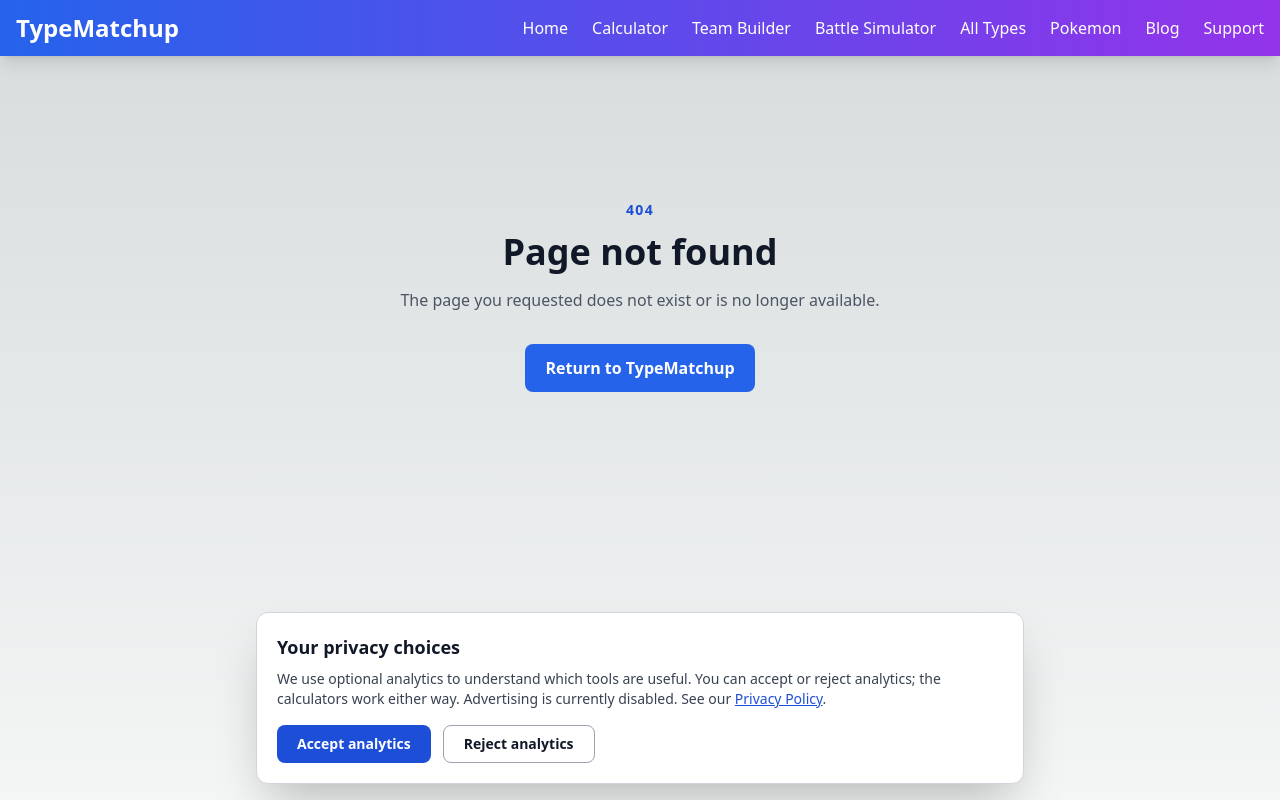
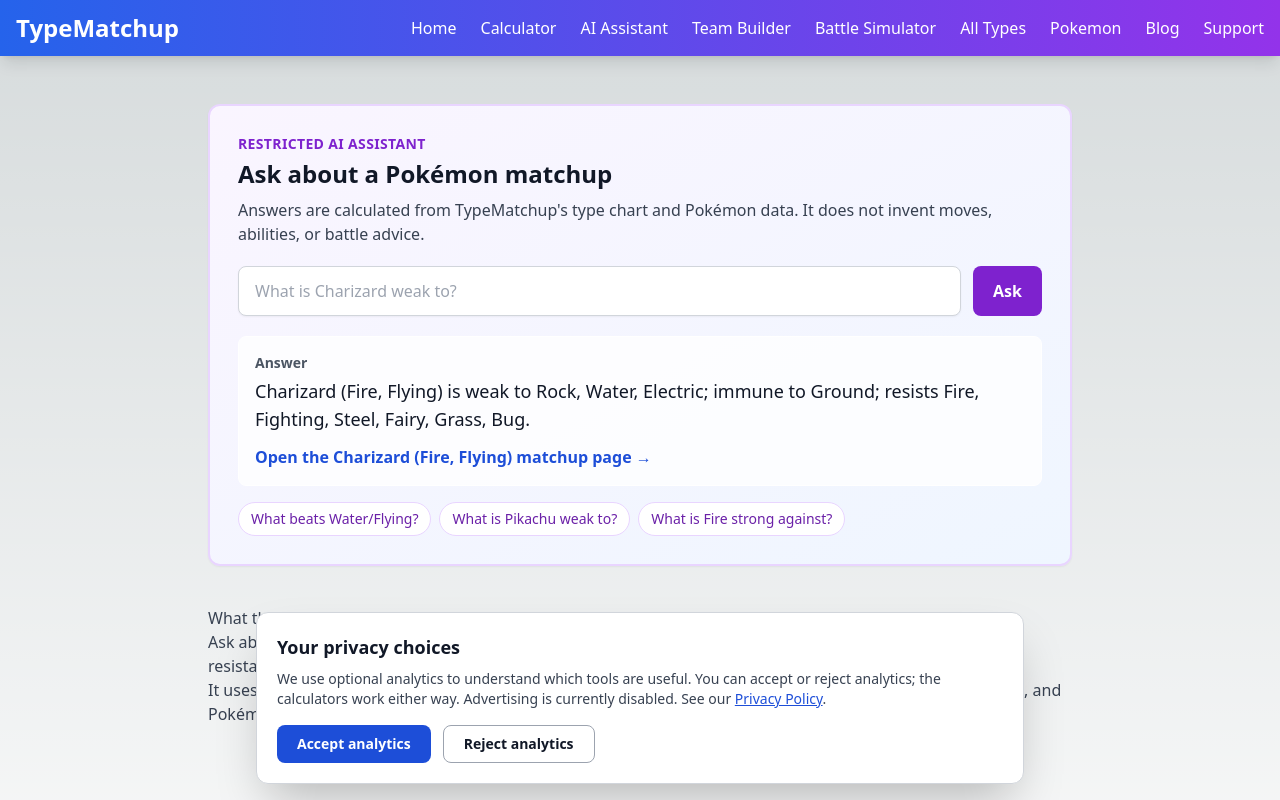
Before and after one commit to lincyang720/type-chart-calculator, a Next.js app: page /assistant in a window 1280 px wide. Before the commit this address had no page. Shown: the top 800 px of the page. Built offline with nearby package versions, Linux system fonts and the light colour scheme.

Commit message:
Add restricted type matchup assistant

```diff
--- /dev/null
+++ b/app/assistant/page.tsx
@@ -0,0 +1,21 @@
+import { Metadata } from 'next';
+import TypeMatchupAssistant from '@/components/TypeMatchupAssistant';
+
+export const metadata: Metadata = {
+  title: 'Pokémon Type AI Assistant - Weakness and Matchup Answers',
+  description: 'Ask a restricted Pokémon type assistant about weaknesses, resistances, immunities, and type effectiveness using the TypeMatchup data.',
+  alternates: { canonical: '/assistant' },
+};
+
+export default function AssistantPage() {
+  return (
+    <div className="container mx-auto max-w-4xl px-4 py-8 sm:py-12">
+      <TypeMatchupAssistant />
+      <article className="prose mt-10 max-w-none text-gray-700">
+        <h2>What this assistant can answer</h2>
+        <p>Ask about a Pokémon, one type, or a dual-type combination. The assistant returns chart-based weaknesses, resistances, immunities, and super-effective targets.</p>
+        <p>It uses the same data that powers the TypeMatchup calculator. Game-specific abilities, items, moves, formats, and Pokémon GO multipliers are outside this answer mode.</p>
+      </article>
+    </div>
+  );
+}
--- a/app/layout.tsx
+++ b/app/layout.tsx
@@ -70,6 +70,7 @@
               <div className="hidden lg:flex gap-6 text-base">
                 <a href="/" className="hover:underline">Home</a>
                 <a href="/calculator" className="hover:underline">Calculator</a>
+                <a href="/assistant" className="hover:underline">AI Assistant</a>
                 <a href="/pokemon/team-calculator" className="hover:underline">Team Builder</a>
                 <a href="/battle-simulator" className="hover:underline">Battle Simulator</a>
                 <a href="/types" className="hover:underline">All Types</a>
--- a/app/page.tsx
+++ b/app/page.tsx
@@ -5,6 +5,7 @@
 import DualTypeCalculator from '@/components/DualTypeCalculator';
 import { Metadata } from 'next';
 import { HOME_DESCRIPTION, HOME_TITLE, SITE_URL } from '@/lib/seo';
+import TypeMatchupAssistant from '@/components/TypeMatchupAssistant';
 
 // Static generation for better SEO and performance
 
@@ -111,6 +112,10 @@
           <div className="bg-gradient-to-br from-blue-50 to-purple-50 rounded-xl p-4 sm:p-6 border-2 border-blue-200">
             <DualTypeCalculator />
           </div>
+        </section>
+
+        <section id="assistant" className="mb-12 scroll-mt-6">
+          <TypeMatchupAssistant />
         </section>
 
         <section className="mb-12 grid gap-8 lg:grid-cols-[1.25fr_1fr]" aria-labelledby="how-calculator-works">
--- a/components/MobileNav.tsx
+++ b/components/MobileNav.tsx
@@ -9,6 +9,7 @@
   const navItems = [
     { href: '/', label: 'Home' },
     { href: '/calculator', label: 'Calculator' },
+    { href: '/assistant', label: 'AI Assistant' },
     { href: '/battle-simulator', label: 'Battle Simulator' },
     { href: '/types', label: 'All Types' },
     { href: '/pokemon', label: 'Pokemon' },
--- /dev/null
+++ b/components/TypeMatchupAssistant.tsx
@@ -0,0 +1,112 @@
+'use client';
+
+import { FormEvent, useMemo, useState } from 'react';
+import Link from 'next/link';
+import typesData from '@/data/types.json';
+import pokemonData from '@/data/pokemon.json';
+import { calculateDualTypeWeaknesses, calculateMultiplier } from '@/lib/typeCalculations';
+import { TypeId } from '@/lib/types';
+
+const ALL_TYPES: TypeId[] = [
+  'normal', 'fire', 'water', 'electric', 'grass', 'ice', 'fighting', 'poison',
+  'ground', 'flying', 'psychic', 'bug', 'rock', 'ghost', 'dragon', 'dark', 'steel', 'fairy',
+];
+
+const TYPE_NAMES = Object.fromEntries(typesData.types.map((type) => [type.id, type.name])) as Record<TypeId, string>;
+
+function listTypes(ids: TypeId[]) {
+  return ids.map((id) => TYPE_NAMES[id]).join(', ') || 'none';
+}
+
+function normalise(value: string) {
+  return value.toLowerCase().replace(/[^a-z0-9]+/g, ' ').trim();
+}
+
+function findPokemon(text: string) {
+  const query = normalise(text);
+  return pokemonData.pokemon.find((pokemon) => normalise(pokemon.name) === query)
+    ?? pokemonData.pokemon.find((pokemon) => query.includes(normalise(pokemon.name)));
+}
+
+function findTypes(text: string) {
+  const normalised = ` ${text.toLowerCase().replace(/[^a-z]+/g, ' ')} `;
+  return ALL_TYPES
+    .map((id) => ({ id, at: normalised.indexOf(` ${id} `) }))
+    .filter((item) => item.at >= 0)
+    .sort((a, b) => a.at - b.at)
+    .map((item) => item.id);
+}
+
+function getAnswer(text: string) {
+  const pokemon = findPokemon(text);
+  const mentionedTypes = findTypes(text);
+  const defendingTypes = pokemon ? pokemon.types.slice(0, 2) as TypeId[] : mentionedTypes.slice(0, 2);
+
+  if (defendingTypes.length === 0) {
+    return { kind: 'empty' as const, text: 'Ask about a Pokémon or one/two defending types. Examples: “What is Charizard weak to?” or “What beats Water/Flying?”' };
+  }
+
+  const offensiveQuestion = /strong against|super effective|what does .* beat|what is .* good against/i.test(text);
+  if (offensiveQuestion && !pokemon && mentionedTypes.length === 1) {
+    const attackingType = mentionedTypes[0];
+    const targets = ALL_TYPES.filter((target) => calculateMultiplier(attackingType, [target]) === 2);
+    return {
+      kind: 'answer' as const,
+      text: `${TYPE_NAMES[attackingType]}-type moves are super effective against ${listTypes(targets)}.`,
+      link: `/types/${attackingType}`,
+      linkText: `Open the ${TYPE_NAMES[attackingType]} type guide →`,
+    };
+  }
+
+  const weaknesses = calculateDualTypeWeaknesses(defendingTypes[0], defendingTypes[1]);
+  const targetLabel = pokemon ? `${pokemon.name} (${listTypes(defendingTypes)})` : listTypes(defendingTypes);
+  const parts = [
+    `${targetLabel} is weak to ${listTypes([...weaknesses.quadrupleWeak, ...weaknesses.doubleWeak])}`,
+    weaknesses.immune.length > 0 ? `immune to ${listTypes(weaknesses.immune)}` : '',
+    weaknesses.doubleResist.length > 0 || weaknesses.quadrupleResist.length > 0
+      ? `resists ${listTypes([...weaknesses.doubleResist, ...weaknesses.quadrupleResist])}` : '',
+  ].filter(Boolean);
+
+  return {
+    kind: 'answer' as const,
+    text: `${parts.join('; ')}.`,
+    link: pokemon ? `/pokemon/${pokemon.id}` : `/types/${defendingTypes.join('-')}`,
+    linkText: `Open the ${targetLabel} matchup page →`,
+  };
+}
+
+export default function TypeMatchupAssistant() {
+  const [question, setQuestion] = useState('');
+  const [submitted, setSubmitted] = useState('What is Charizard weak to?');
+  const answer = useMemo(() => getAnswer(submitted), [submitted]);
+
+  const submit = (event: FormEvent<HTMLFormElement>) => {
+    event.preventDefault();
+    if (question.trim()) setSubmitted(question.trim());
+  };
+
+  return (
+    <section className="rounded-xl border-2 border-purple-200 bg-gradient-to-br from-purple-50 to-blue-50 p-5 shadow-sm sm:p-7" aria-labelledby="type-matchup-assistant-title">
+      <div className="mb-5">
+        <p className="text-sm font-semibold uppercase tracking-wide text-purple-700">Restricted AI assistant</p>
+        <h2 id="type-matchup-assistant-title" className="mt-1 text-2xl font-bold text-gray-900">Ask about a Pokémon matchup</h2>
+        <p className="mt-2 text-gray-700">Answers are calculated from TypeMatchup&apos;s type chart and Pokémon data. It does not invent moves, abilities, or battle advice.</p>
+      </div>
+      <form onSubmit={submit} className="flex flex-col gap-3 sm:flex-row">
+        <label className="sr-only" htmlFor="matchup-question">Your matchup question</label>
+        <input id="matchup-question" value={question} onChange={(event) => setQuestion(event.target.value)} placeholder="What is Charizard weak to?" className="min-w-0 flex-1 rounded-lg border border-gray-300 bg-white px-4 py-3 text-gray-900 shadow-sm outline-none ring-purple-500 focus:ring-2" />
+        <button type="submit" className="rounded-lg bg-purple-700 px-5 py-3 font-semibold text-white hover:bg-purple-800">Ask</button>
+      </form>
+      <div className="mt-5 rounded-lg border border-white bg-white/80 p-4" aria-live="polite">
+        <p className="text-sm font-semibold text-gray-600">Answer</p>
+        <p className="mt-1 text-lg text-gray-900">{answer.text}</p>
+        {answer.kind === 'answer' && answer.link && <Link href={answer.link} className="mt-3 inline-block font-semibold text-blue-700 hover:underline">{answer.linkText}</Link>}
+      </div>
+      <div className="mt-4 flex flex-wrap gap-2 text-sm">
+        {['What beats Water/Flying?', 'What is Pikachu weak to?', 'What is Fire strong against?'].map((example) => (
+          <button key={example} type="button" onClick={() => setQuestion(example)} className="rounded-full border border-purple-200 bg-white px-3 py-1.5 text-purple-800 hover:bg-purple-100">{example}</button>
+        ))}
+      </div>
+    </section>
+  );
+}
```
